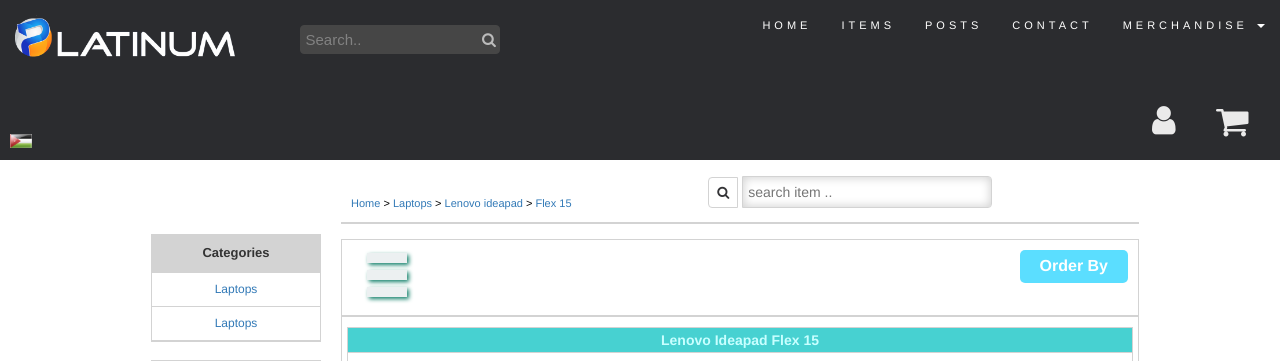
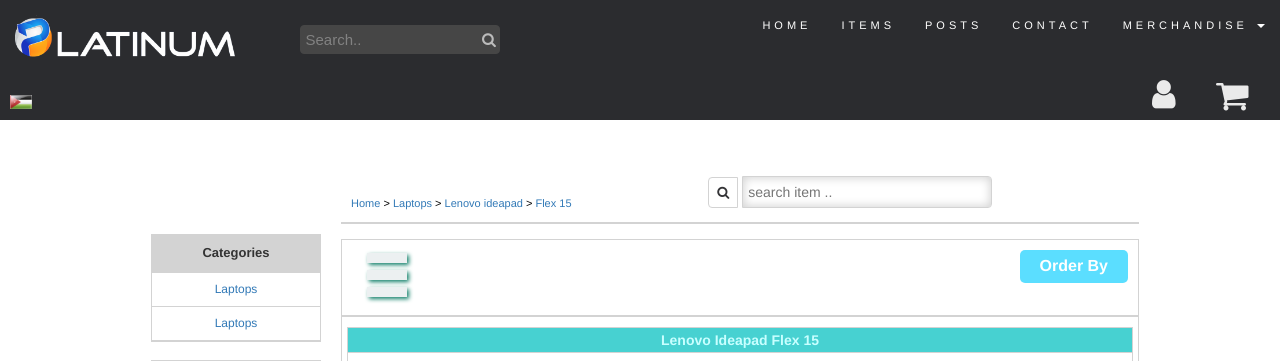
Before and after one commit to abdullah-saqer/Platinum, a PHP site: page /view_items.php in a window 1280 px wide. Shown: the top 361 px of the page. Run offline with PHP 8.4, Linux system fonts and the light colour scheme; data comes from the database, SQL or seed files in the repository; some libraries are stand-ins or nearby versions.

Commit message:
Resize the header bar into a smaller size

```diff
--- a/css/header_bar.css
+++ b/css/header_bar.css
@@ -5,7 +5,7 @@
     font-size: 11px !important;
     letter-spacing: 4px;
     opacity:0.9;
-    height: 160px;
+    height: 120px;
   }
   #navbar{
   	background-color:rgba(21,22,25,1);
@@ -271,7 +271,7 @@
   font-size: 15px;
   text-decoration: none;
   bottom:0px;
-  top:129px;
+  top:90px;
   display: block;
 }
 #arabic_label img{
--- a/index.php
+++ b/index.php
@@ -17,7 +17,8 @@ require("functions/engine.php");
 </head>
 <body style="padding:0px; margin:0px;font-family:Arial, sans-serif">
     <?php printNavBar();?>
-    <span><br><br><br><br><br><br><br><br></span>
+
+    <span><br><br><br><br><br><br></span>
     <link rel="stylesheet" href="http://maxcdn.bootstrapcdn.com/bootstrap/3.3.6/css/bootstrap.min.css">
     <script src="http://maxcdn.bootstrapcdn.com/bootstrap/3.3.6/js/bootstrap.min.js"></script>
     <script>
--- a/javascript/header_bar.js
+++ b/javascript/header_bar.js
@@ -24,7 +24,7 @@ $(document).ready(function(){
 			navFlag=!navFlag;
 		}
 		else if(scrollVal<100 && navFlag){
-				$("#navbar").animate({"height":"160px"},'fast');
+				$("#navbar").animate({"height":"120px"},'fast');
 				$("#logo_logo").fadeOut("fast");
 				$("#logo_logo_logo").fadeIn("fast");
 				$("#nav_down_section").css({"display":"block"});
```
Also changed, not shown: css/index.css (+8 -3 lines).
